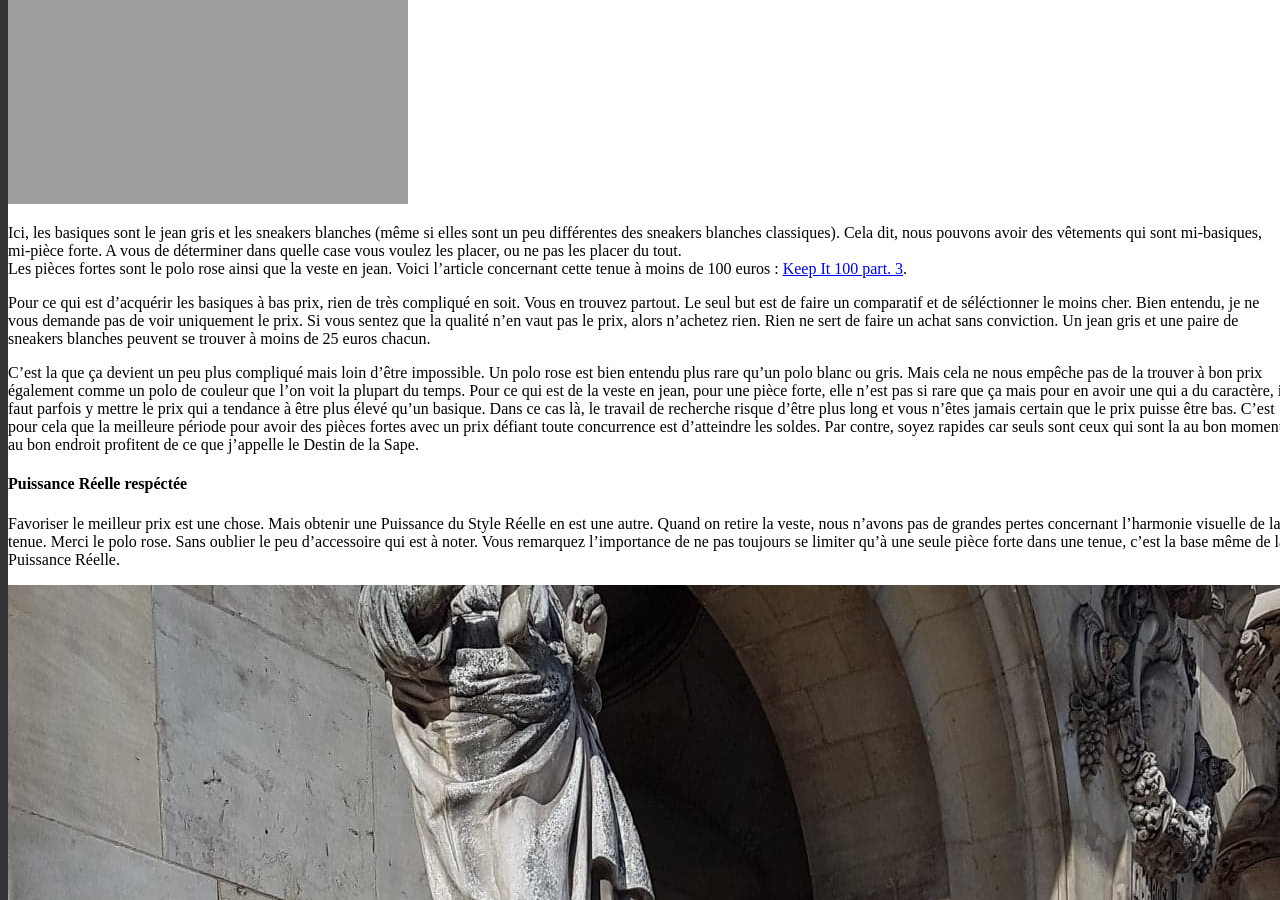
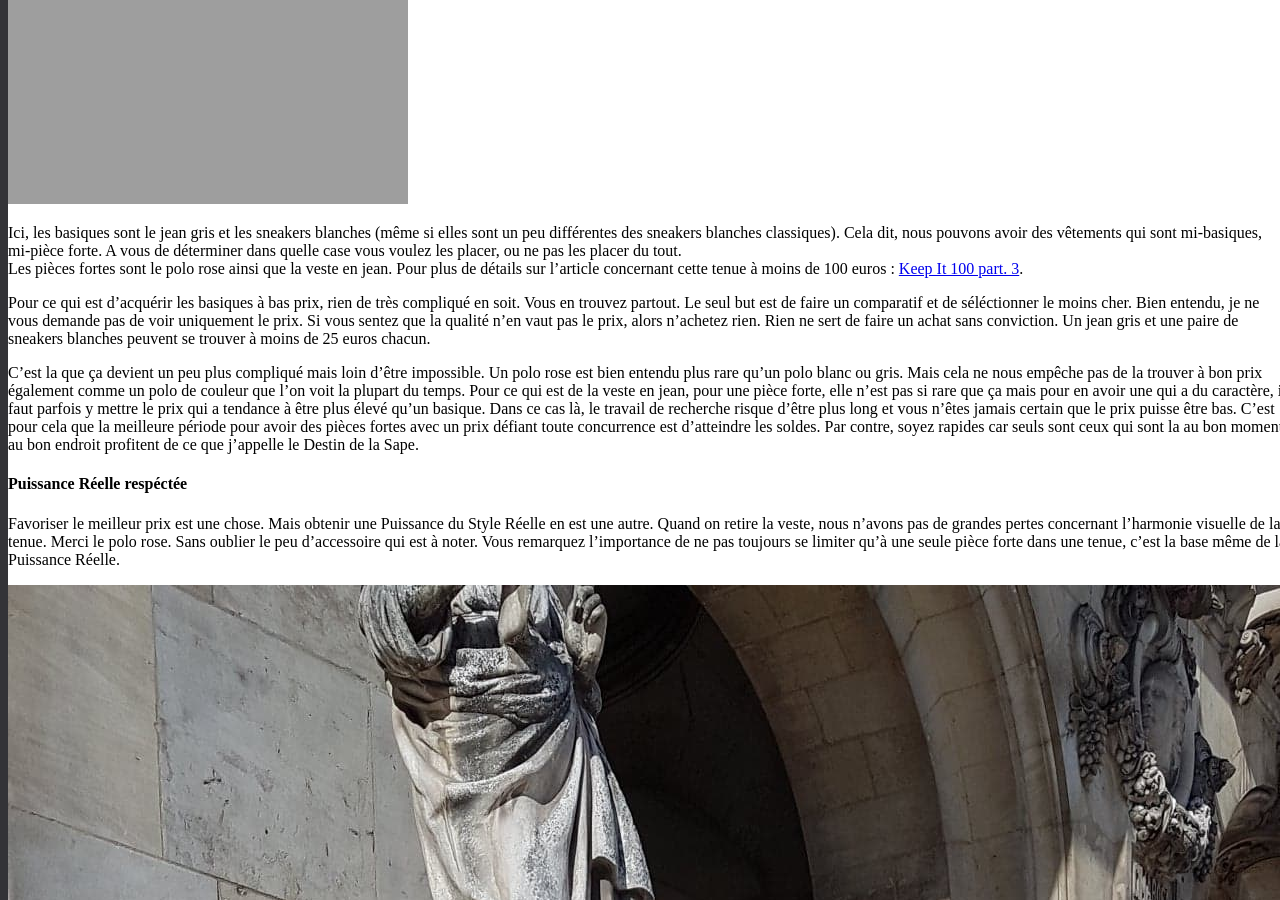
Before and after one commit to darkh2/darkh2.github.io, a Jekyll site: the page built from _posts/2019-04-01-L'Efficience-du-Style.md, in a window 1280 px wide and 900 px high, scrolled down 1352 px. Built offline with Jekyll 4.4.1, drawn with Linux system fonts in a browser that asks for light colours; comment, search, counter and statistics services are not loaded.

Commit message:
Update 2019-04-01-L'Efficience-du-Style.md

```diff
--- a/_posts/2019-04-01-L'Efficience-du-Style.md
+++ b/_posts/2019-04-01-L'Efficience-du-Style.md
@@ -29,7 +29,7 @@ Prenons cette tenue d'un précédent article comme exemple :
 ![heattoschoolveste]({{site.url}}/{{site.baseurl}}img/heattoschoolveste.jpeg)
 
 Ici, les basiques sont le jean gris et les sneakers blanches (même si elles sont un peu différentes des sneakers blanches classiques). Cela dit, nous pouvons avoir des vêtements qui sont mi-basiques, mi-pièce forte. A vous de déterminer dans quelle case vous voulez les placer, ou ne pas les placer du tout.
-Les pièces fortes sont le polo rose ainsi que la veste en jean. Voici l'article concernant cette tenue à moins de 100 euros : [Keep It 100 part. 3](http://www.crevardstyle.com/Keep-It-100-part-3).
+Les pièces fortes sont le polo rose ainsi que la veste en jean. Pour plus de détails sur l'article concernant cette tenue à moins de 100 euros : [Keep It 100 part. 3](http://www.crevardstyle.com/Keep-It-100-part-3).
 
 Pour ce qui est d'acquérir les basiques à bas prix, rien de très compliqué en soit. Vous en trouvez partout. Le seul but est de faire un comparatif et de séléctionner le moins cher. Bien entendu, je ne vous demande pas de voir uniquement le prix. Si vous sentez que la qualité n'en vaut pas le prix, alors n'achetez rien. Rien ne sert de faire un achat sans conviction. Un jean gris et une paire de sneakers blanches peuvent se trouver à moins de 25 euros chacun.
 
```
